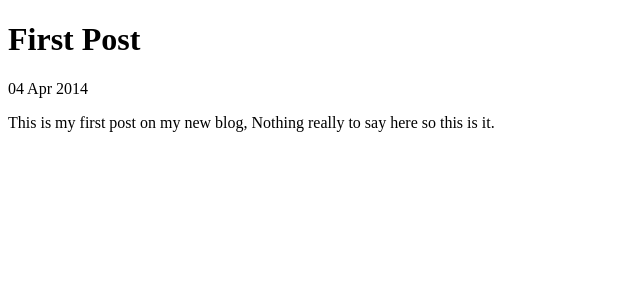
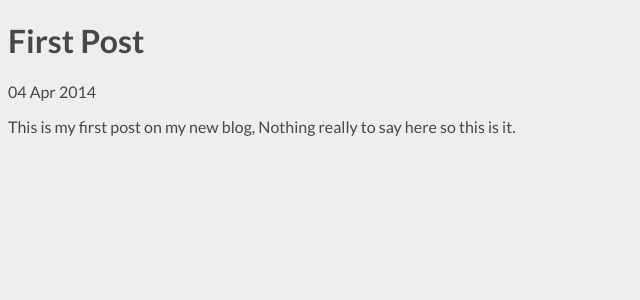
Before and after one commit to thedigitalhawk/thewebwebuild, a Jekyll site: the page built from _posts/2014-03-27-test.markdown, in a window 1280 px wide. Shown: the top 300 px of the page, without its empty margins (0-640 px from the left). Built offline with Jekyll 4.4.1, drawn with Linux system fonts in a browser that asks for light colours; Markdown is read by kramdown in place of the engine named in the settings.

Commit message:
post.css

```diff
--- a/_layouts/default_post.html
+++ b/_layouts/default_post.html
@@ -11,7 +11,7 @@
         <link rel="stylesheet" href="{{ site.baseurl }}/css/syntax.css">
 
         <!-- Custom CSS -->
-<!--        <link rel="stylesheet" href="{{ site.baseurl }}/css/main.css">-->
+        <link rel="stylesheet" href="{{ site.baseurl }}/css/post.css">
 <link href='https://fonts.googleapis.com/css?family=Lora:400,700,400italic,700italic|Arvo:400,400italic,700,700italic|Lato:400,100,300,700,900|Montserrat:400,700|Roboto+Condensed:400,300,700|PT+Serif:400,700,400italic,700italic|Open+Sans+Condensed:300,700' rel='stylesheet' type='text/css'>
 
     </head>
--- /dev/null
+++ b/css/post.css
@@ -0,0 +1,5 @@
+body{
+    background: #eee;
+    font-family: 'Lato', sans-serif;
+    color: #474747;
+}
```
